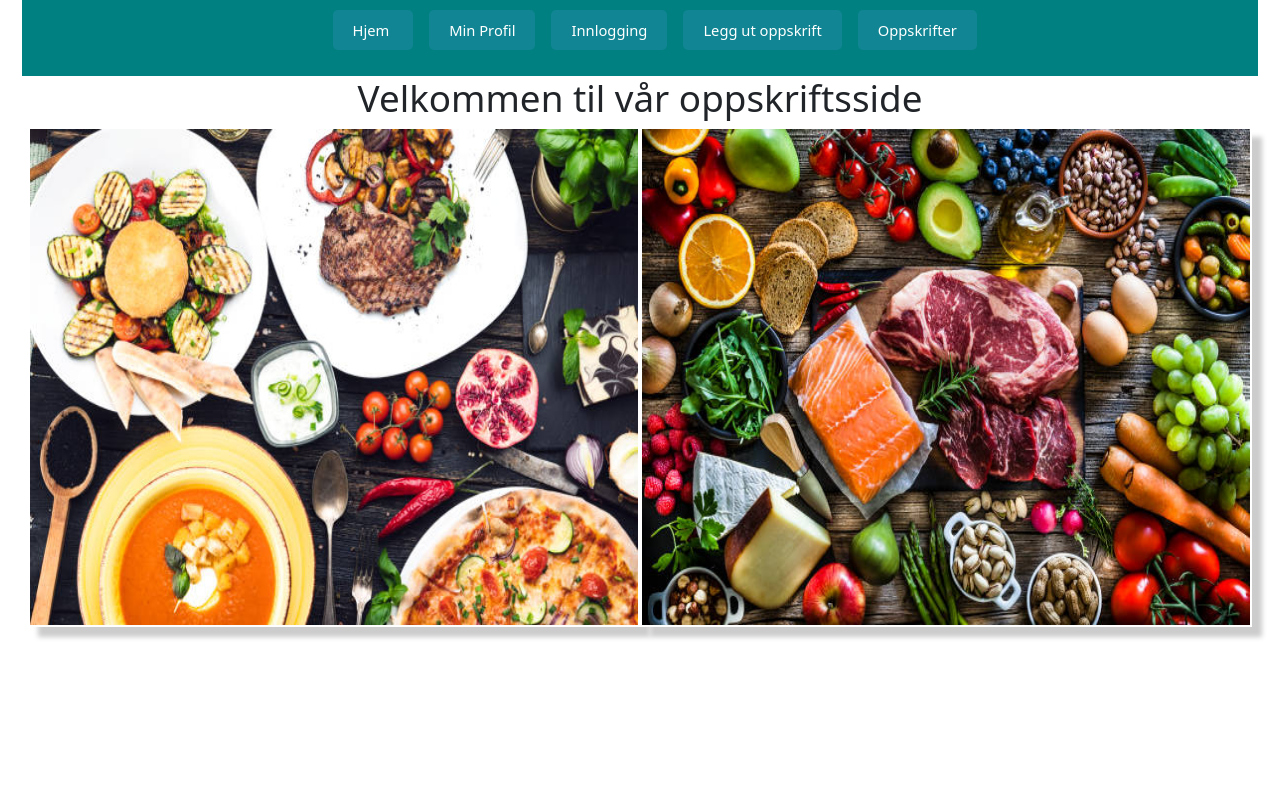
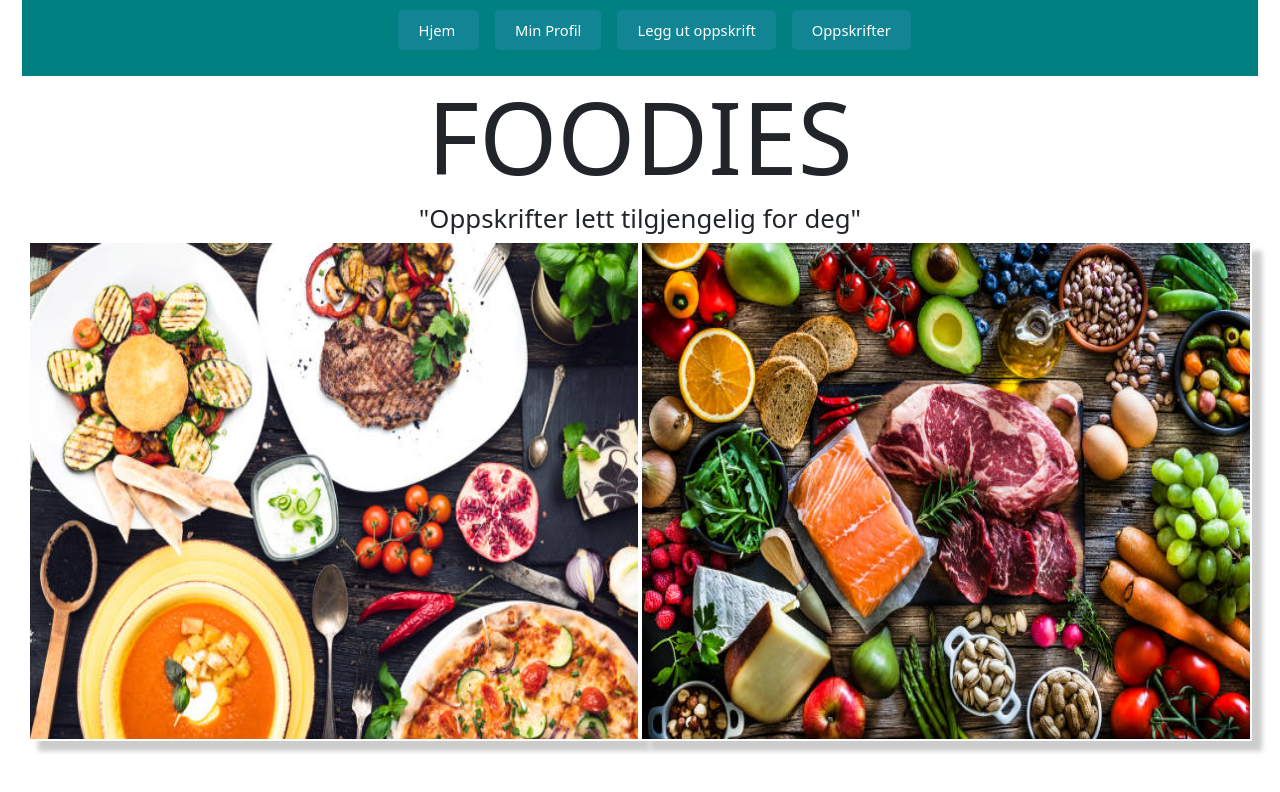
Before and after one commit to hbirketvedt/PU, a React (Create React App) app: page /splashPage in a window 1280 px wide. Shown: the top 792 px of the page. Built offline with nearby package versions, Linux system fonts and the light colour scheme; no server answers; a web font is replaced by a local one.

Commit message:
Some changes to the frontpage

```diff
--- a/src/components/dummy/splashPage.js
+++ b/src/components/dummy/splashPage.js
@@ -6,9 +6,12 @@ import '../../css/app.scss'
 function SplashPage() {
     return(
         <div id="splash">
-            <h1>
-                Velkommen til vår oppskriftsside
+            <h1 style={{fontSize:"100px"}}>
+                FOODIES
             </h1>
+            <h3>
+                "Oppskrifter lett tilgjengelig for deg"
+            </h3>
             <h3>
                 <img className="dummyImage" src={image1}></img>
                 <img className="dummyImage" src={image2}></img>
--- a/src/components/navbar/navbar.js
+++ b/src/components/navbar/navbar.js
@@ -10,7 +10,6 @@ function Navbar() {
                     <ul>
                         <NavLink to={"/"} id={"home"}>Hjem </NavLink>
                         <NavLink to='/profilePage' id={"profilePage"}>Min Profil</NavLink>
-                        <NavLink to='/frontpage'>Innlogging</NavLink>
                         <NavLink to='/newRecipe'>Legg ut oppskrift</NavLink>
                         <NavLink to='/oppskrifter'>Oppskrifter</NavLink>
                     </ul>
```
